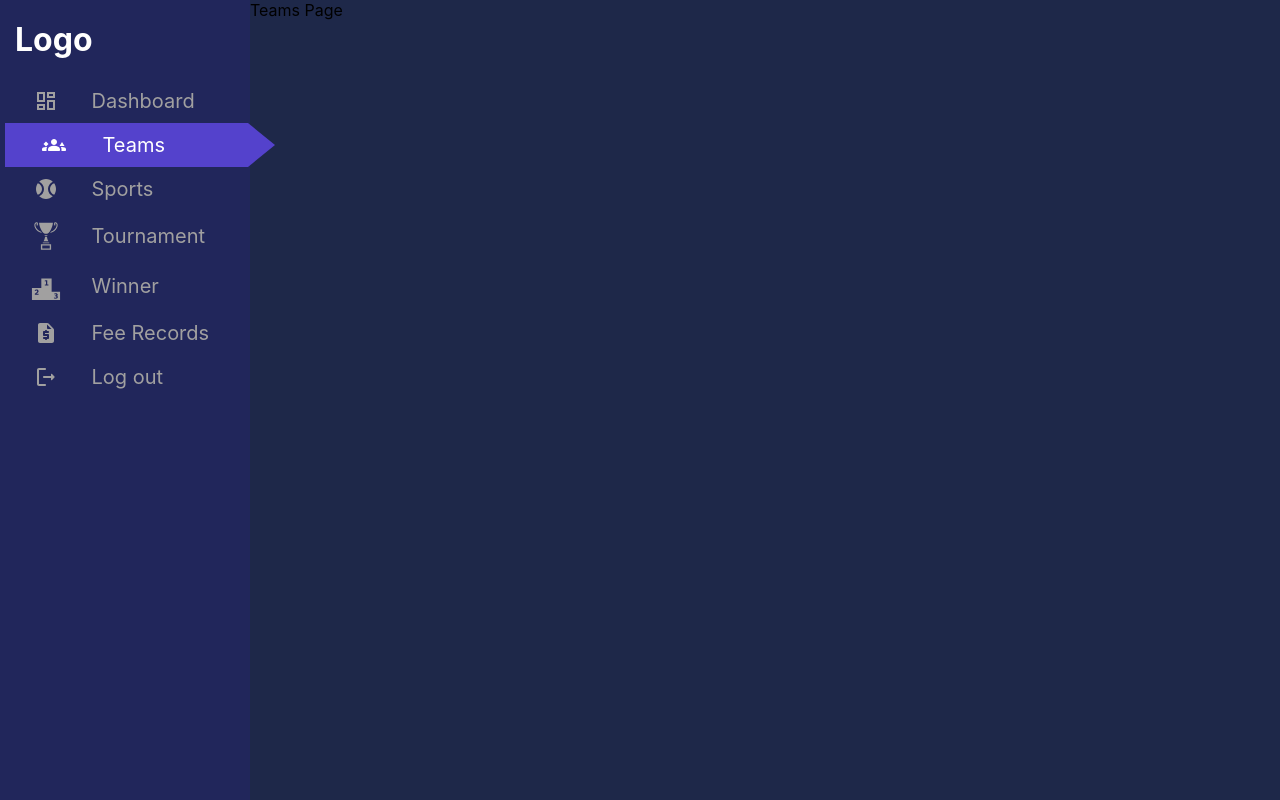
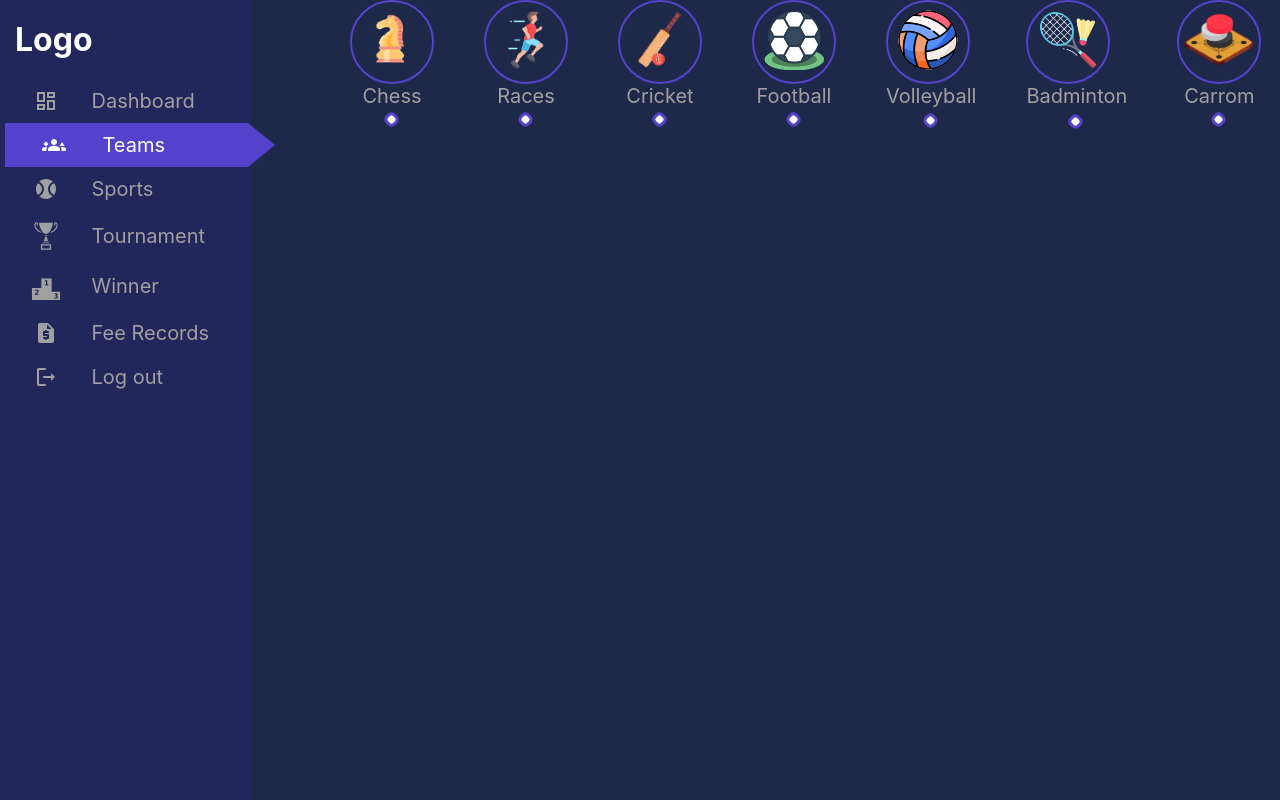
Before and after one commit to gcelt-techclub/Web-App, a React (Create React App) app: page /admin/teams in a window 1280 px wide. Built offline with nearby package versions, Linux system fonts and the light colour scheme.

Commit message:
added a Team directory

```diff
--- a/src/pages/Teams.jsx
+++ b/src/pages/Teams.jsx
@@ -1,8 +1,11 @@
 import React from 'react'
+import Sportsbar from "../components/SportsNavbar.jsx";
 
 function Teams() {
   return (
-    <div>Teams Page</div>
+    <div>
+      <Sportsbar />
+    </div>
   )
 }
 
```
Also changed, not shown: src/pages/Teams/Create.jsx (added), src/pages/Teams/Edit.jsx (added), src/pages/Teams/View.jsx (added).
